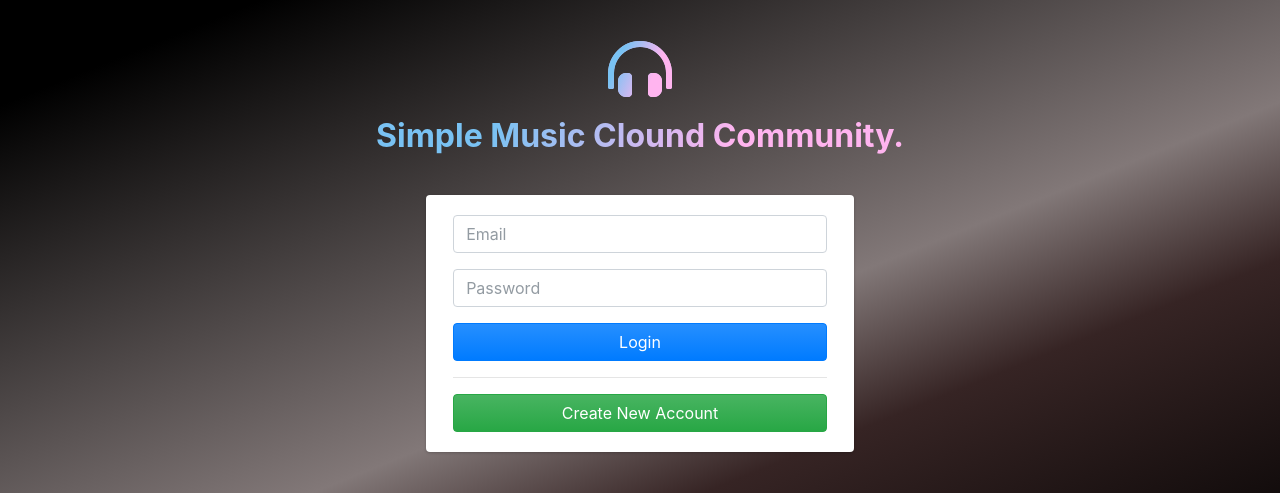
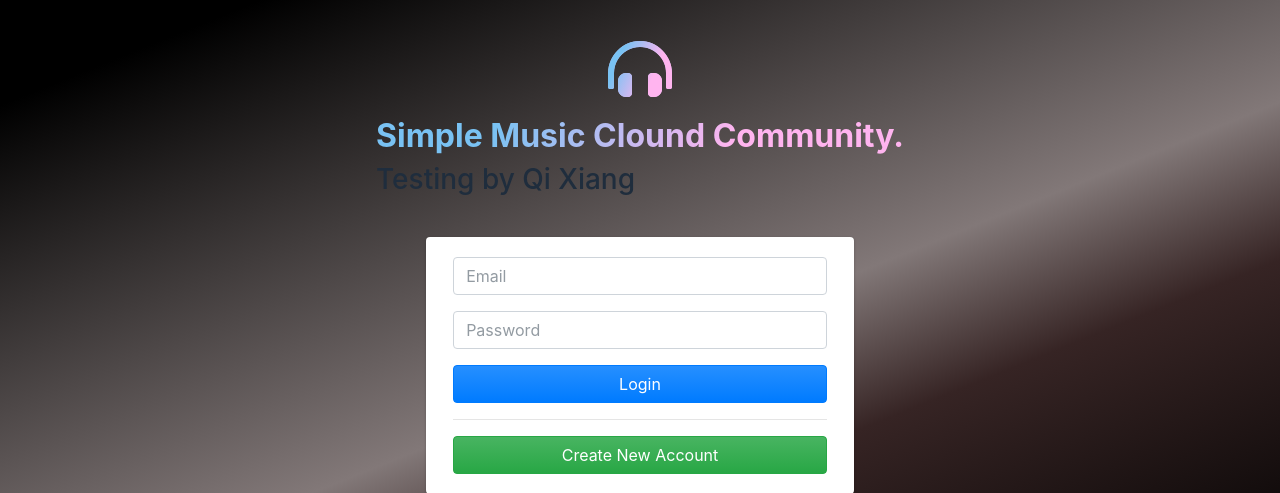
Before and after one commit to Yongqx-0313/Music-Management-System, a PHP site: page /login.php in a window 1280 px wide. Shown: the top 493 px of the page. Run offline with PHP 8.4, Linux system fonts and the light colour scheme; some libraries are stand-ins or nearby versions.

Commit message:
Update login.php

```diff
--- a/login.php
+++ b/login.php
@@ -50,6 +50,7 @@ header("location:index.php?page=home");
   				<span  class="m-4 p-2">
   				<h1 class="text-gradient-primary text-center" style="font-size: 4rem"><b><i class="fas fa-headphones-alt text-gradient-primary"></i></b></h1>
   				<h2 class="text-gradient-primary"><b>Simple Music Clound Community.</b></h2>
+					<h3>Testing by Qi Xiang</h3>
   				</span>
   			</div>
   			<div class="card col-sm-7">
```
